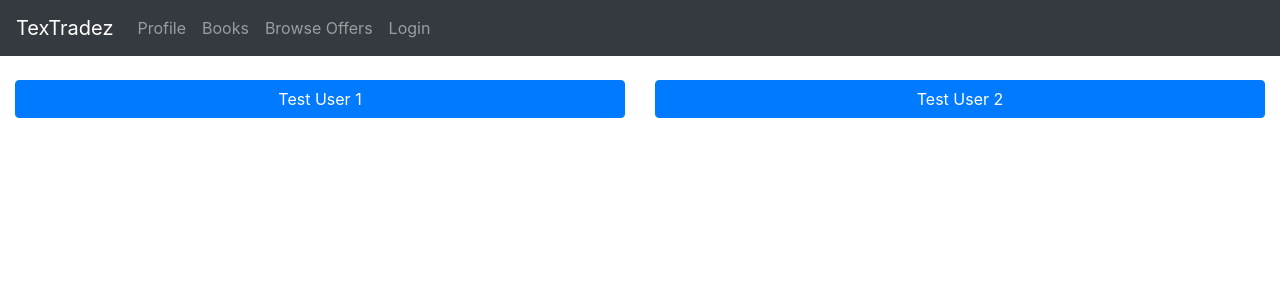
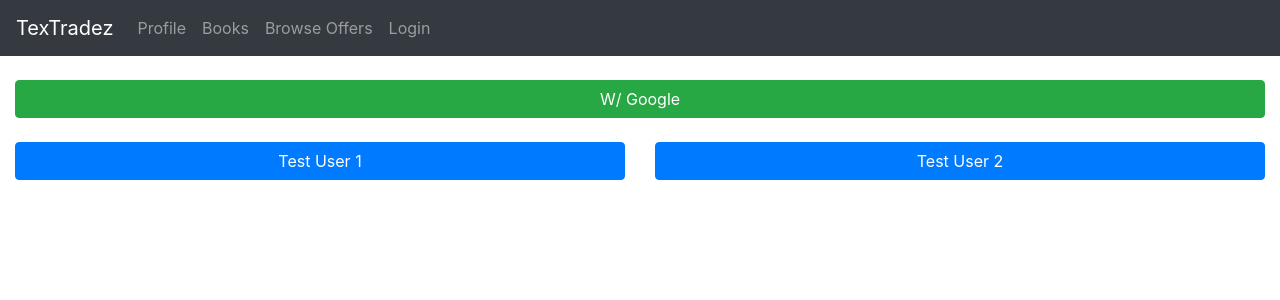
Before and after one commit to Spark-Group-Team-2018/Textbook-Problemo, an Angular app: page /login in a window 1280 px wide. Shown: the top 300 px of the page. Built offline with nearby package versions, Linux system fonts and the light colour scheme.

Commit message:
preparing for google login

```diff
--- a/src/app/user-login-page/user-login-page.component.html
+++ b/src/app/user-login-page/user-login-page.component.html
@@ -1,4 +1,14 @@
 <div class = "container-fluid">
+
+  <div class = "row">
+    <div class = "col-md-12">
+      <button (click) = "googleTestLogin()" class = "btn btn-success btn-block">
+        W/ Google
+      </button>
+    </div>
+  </div>
+
+  <br>
 
   <div class = "row">
 
--- a/src/app/user-login-page/user-login-page.component.ts
+++ b/src/app/user-login-page/user-login-page.component.ts
@@ -24,6 +24,10 @@ export class UserLoginPageComponent implements OnInit {
 
   }
 
+  googleTestLogin() {
+
+  }
+
   userLogin(user_id:number) {
 
     let that = this;
```
